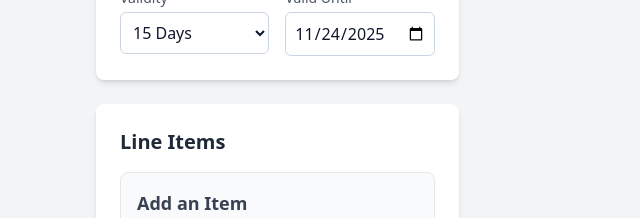
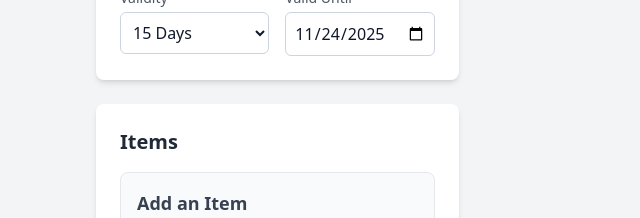
Before and after one commit to marraziinfinix-sudo/DocGen-Ai, a React (Vite) app: page / in a window 1280 px wide. Shown: the part 897-1115 px from the top of the page, without its empty margins (0-640 px from the left). Built offline with nearby package versions, Linux system fonts and the light colour scheme; no server answers.

Commit message:
refactor: Improve wording and consistency
Updates UI text and AI prompt to use "item" instead of "line item" for clarity and conciseness across the application. This also aligns with the AI's generation task of describing individual items.

```diff
--- a/App.tsx
+++ b/App.tsx
@@ -414,7 +414,7 @@ const App: React.FC = () => {
 
   const handleSaveDocument = () => {
     if (!clientDetails.name || lineItems.length === 0) {
-      alert('Please fill in client details and add at least one line item.');
+      alert('Please fill in client details and add at least one item.');
       return;
     }
 
@@ -824,7 +824,7 @@ const App: React.FC = () => {
                 </div>
 
                 <div className="bg-white p-6 rounded-lg shadow-md">
-                  <h2 className="text-xl font-bold text-gray-800 mb-4">Line Items</h2>
+                  <h2 className="text-xl font-bold text-gray-800 mb-4">Items</h2>
 
                   <div className="bg-slate-50 p-4 rounded-lg border space-y-4 mb-6">
                     <h3 className="text-lg font-semibold text-gray-700">Add an Item</h3>
--- a/services/geminiService.ts
+++ b/services/geminiService.ts
@@ -6,7 +6,7 @@ const ai = new GoogleGenAI({ apiKey: process.env.API_KEY });
 
 export const generateDescription = async (productName: string): Promise<string> => {
   try {
-    const prompt = `Generate a professional, one-sentence description for a quotation or invoice line item. The item is "${productName}". Be concise, clear, and business-appropriate. For example, if the input is "web design", a good output would be "Comprehensive web design services including UI/UX, development, and deployment of a responsive website." Do not add any introductory text like "Here is a description:". Just provide the description itself.`;
+    const prompt = `Generate a professional, one-sentence description for a quotation or invoice item. The item is "${productName}". Be concise, clear, and business-appropriate. For example, if the input is "web design", a good output would be "Comprehensive web design services including UI/UX, development, and deployment of a responsive website." Do not add any introductory text like "Here is a description:". Just provide the description itself.`;
 
     const response = await ai.models.generateContent({
       model: 'gemini-2.5-flash',
```
